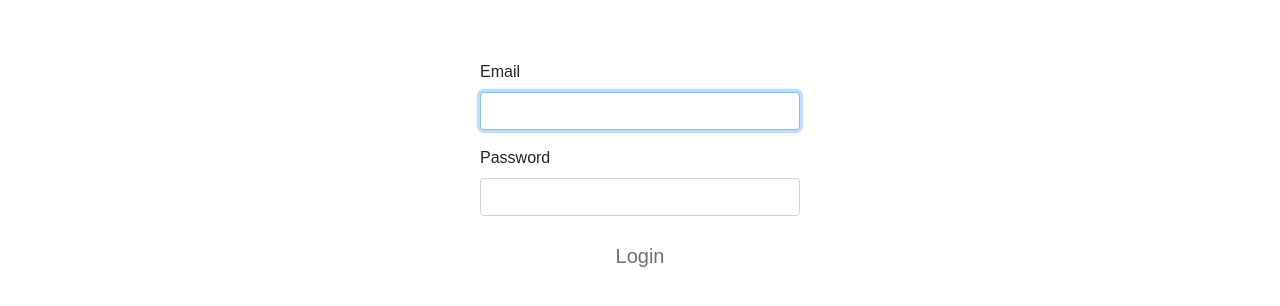
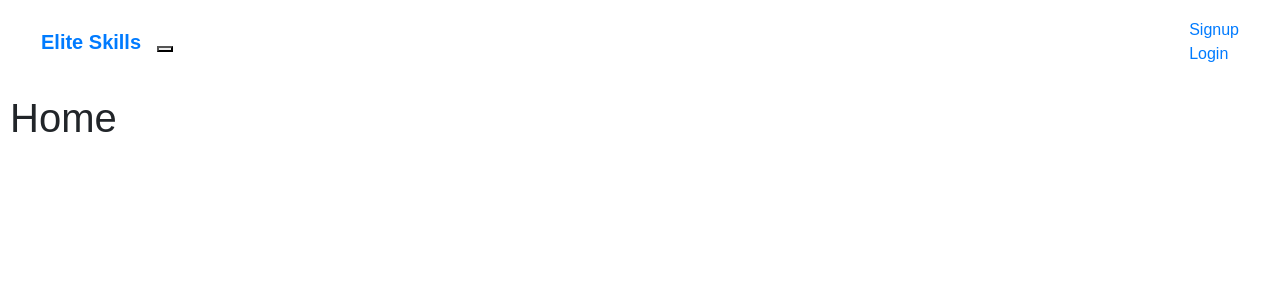
Before and after one commit to fjzink/Elite-Skills-Frontend, a React (Create React App) app: page / in a window 1280 px wide. Shown: the top 306 px of the page. Built offline with nearby package versions, Linux system fonts and the light colour scheme.

Commit message:
Add navigation bar to the top of the page.

```diff
--- a/src/App.css
+++ b/src/App.css
@@ -1,28 +1,7 @@
 .App {
-  text-align: center;
+  margin-top: 0px;
 }
 
-.App-logo {
-  animation: App-logo-spin infinite 20s linear;
-  height: 80px;
+.App .navbar-brand {
+  font-weight: bold;
 }
-
-.App-header {
-  background-color: #222;
-  height: 150px;
-  padding: 20px;
-  color: white;
-}
-
-.App-title {
-  font-size: 1.5em;
-}
-
-.App-intro {
-  font-size: large;
-}
-
-@keyframes App-logo-spin {
-  from { transform: rotate(0deg); }
-  to { transform: rotate(360deg); }
-}
--- a/src/App.js
+++ b/src/App.js
@@ -1,27 +1,56 @@
 import React, { Component } from 'react';
-import Login from './components/Login'
+import { BrowserRouter, Route } from 'react-router-dom';
+import Login from './components/Login';
+import Navigation from './components/Navigation';
+import Home from './components/Home';
+import './App.css';
 
 class App extends Component {
   constructor() {
     super();
 
     this.setAuthentication = this.setAuthentication.bind(this);
+    this.userLogout = this.userLogout.bind(this);
 
     this.state = {
       jwt: ""
     };
   }
 
+  componentDidMount() {
+    let token = localStorage.getItem('jwt');
+    if (token) {
+      this.setState({jwt: token});
+    }
+  }
+
   setAuthentication = (token) => {
     this.setState({jwt: token});
+    localStorage.setItem('jwt', token)
+  }
+
+  userLogout = () => {
+    this.setState({jwt: ""});
+    localStorage.removeItem('jwt')
   }
 
   render() {
     return (
       <div className="App">
-        <Login
-          setAuthentication = {this.setAuthentication}
-        />
+        <BrowserRouter>
+          <div>
+            <Navigation
+              token={this.state.jwt}
+              userLogout={this.userLogout}
+            />
+            <Route exact path="/"
+              render={(props) => <Home {...props} token={this.state.jwt}/>}
+            />
+            <Route exact path="/login"
+              render={(props) => <Login {...props} setAuthentication={this.setAuthentication}/>}
+            />
+          </div>
+        </BrowserRouter>
       </div>
     );
   }
--- /dev/null
+++ b/src/components/Home.css
@@ -0,0 +1,3 @@
+.Home {
+  padding: 10px;
+}
--- /dev/null
+++ b/src/components/Home.js
@@ -0,0 +1,22 @@
+import React, { Component } from 'react';
+import './Home.css'
+
+class Home extends Component {
+  constructor(props) {
+    super(props);
+
+    this.state = {
+      jwt: this.props.token
+    };
+  }
+
+  render() {
+    return (
+      <div className="Home">
+        <h1>Home</h1>
+      </div>
+    );
+  }
+}
+
+export default Home;
--- a/src/components/Login.js
+++ b/src/components/Login.js
@@ -42,6 +42,7 @@ class Login extends Component {
     .then((response) => {
       // this.setState({jwt: response.data.jwt});
       this.sendToken(response.data.jwt);
+      this.props.history.push("/");
     })
     .catch((error) => {
       console.log(error);
--- /dev/null
+++ b/src/components/Navigation.css
@@ -0,0 +1,3 @@
+.Navigation {
+  padding: 10px;
+}
--- /dev/null
+++ b/src/components/Navigation.js
@@ -0,0 +1,49 @@
+import React, { Component } from 'react';
+import { Link } from "react-router-dom";
+import { Navbar, Nav, NavItem } from "react-bootstrap";
+import RouteNavItem from './RouteNavItem';
+import './Navigation.css'
+
+class Navigation extends Component {
+  handleLogout = (e) => {
+    // e.preventDefault();
+    this.props.userLogout();
+  }
+
+  render() {
+    return(
+      <div className="Navigation">
+        <Navbar fluid collapseOnSelect>
+          <Navbar.Header>
+            <Navbar.Brand>
+              <Link to="/">Elite Skills</Link>
+            </Navbar.Brand>
+            <Navbar.Toggle />
+          </Navbar.Header>
+          <Nav pullRight>
+            {(this.props.token.length !== 0)
+              ? <NavItem onClick={this.handleLogout} href="/login">Logout</NavItem>
+              : [
+                  <RouteNavItem key={1} href="/signup">
+                    Signup
+                  </RouteNavItem>,
+                  <RouteNavItem key={2} href="/login">
+                    Login
+                  </RouteNavItem>
+            ]}
+          </Nav>
+        </Navbar>
+      </div>
+    );
+  }
+}
+
+// {(() => {
+//                 if (this.props.token) {
+//                   return <NavItem eventKey={1} onClick={this.logout} href="/">Logout</NavItem>;
+//                 } else {
+//                   return <RouteNavItem href="/login">Login</RouteNavItem>;
+//                 }
+//               })()}
+
+export default Navigation;
--- /dev/null
+++ b/src/components/RouteNavItem.js
@@ -0,0 +1,17 @@
+import React from "react";
+import { Route } from "react-router-dom";
+import { NavItem } from "react-bootstrap";
+
+export default props =>
+  <Route
+    path={props.href}
+    exact
+    children={({ match, history }) =>
+      <NavItem
+        onClick={e => history.push(e.currentTarget.getAttribute("href"))}
+        {...props}
+        active={match ? true : false}
+      >
+        {props.children}
+      </NavItem>}
+  />;
```
Also changed, not shown: src/components/Signup.js (added).
